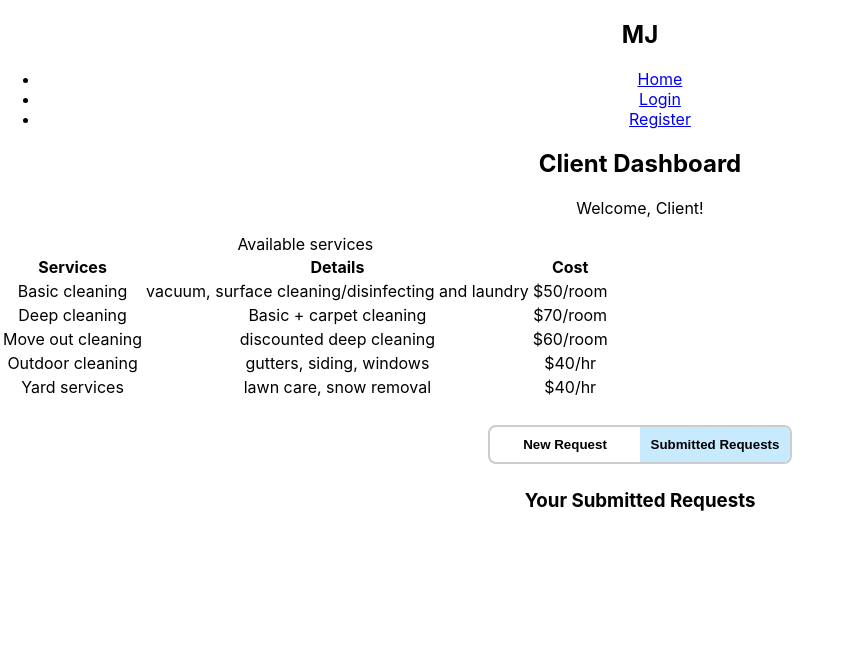
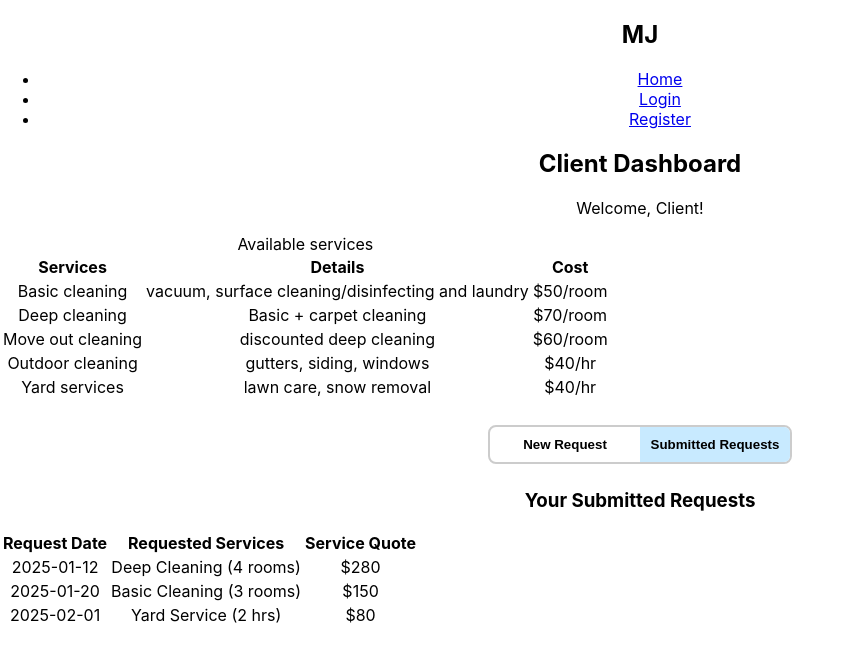
Before and after one commit to whitestjake/mj-cleaning-services, a React (Create React App) app in the folder frontend/: page /client-dashboard in a window 1280 px wide. Both pictures are taken after typing "Sample", "2020-01-15", "Sample" into the empty fields and a click on the button "Submitted Requests". Shown: the top 662 px of the page, without its empty margins (0-851 px from the left). Built offline with nearby package versions, Linux system fonts and the light colour scheme.

Commit message:
updated client dashboard
created a window within the client dashboard to view prior submissions

```diff
--- a/frontend/src/components/dashboards/client/client.jsx
+++ b/frontend/src/components/dashboards/client/client.jsx
@@ -76,11 +76,7 @@ const ClientDashboard = () => {
 
                 {/* This displays the "submitted" tab content */}
                 {activeTab === "submitted" && (
-                    <div>
-                        <h3>Your Submitted Requests</h3>
-                        {/* <Integrate backend data here later. */}
-                        <PriorSubmits />
-                    </div>
+                    <PriorSubmits />
                 )}
             </div>
 
--- a/frontend/src/components/dashboards/client/prior-submissions/priorSubmits.jsx
+++ b/frontend/src/components/dashboards/client/prior-submissions/priorSubmits.jsx
@@ -4,9 +4,52 @@
 
 const PriorSubmits = () => {
 
+    const submittedRequests = [
+        {
+            id: 1,
+            date: "2025-01-12",
+            services: "Deep Cleaning (4 rooms)",
+            quote: "$280"
+        },
+        {
+            id: 2,
+            date: "2025-01-20",
+            services: "Basic Cleaning (3 rooms)",
+            quote: "$150"
+        },
+        {
+            id: 3,
+            date: "2025-02-01",
+            services: "Yard Service (2 hrs)",
+            quote: "$80"
+        }
+    ];
 
+
+    return (
+        <div>
+            <h3>Your Submitted Requests</h3>
+            <table>
+                <thead>
+                    <tr>
+                        <th>Request Date</th>
+                        <th>Requested Services</th>
+                        <th>Service Quote</th>
+                    </tr>
+                </thead>
+                <tbody>
+                    {submittedRequests.map(request => (
+                        <tr key={request.id}>
+                            <td>{request.date}</td>
+                            <td>{request.services}</td>
+                            <td>{request.quote}</td>
+                        </tr>
+                    ))}
+                </tbody>
+            </table>
+        </div>
+    )
 
 }
 
-
 export default PriorSubmits
```
